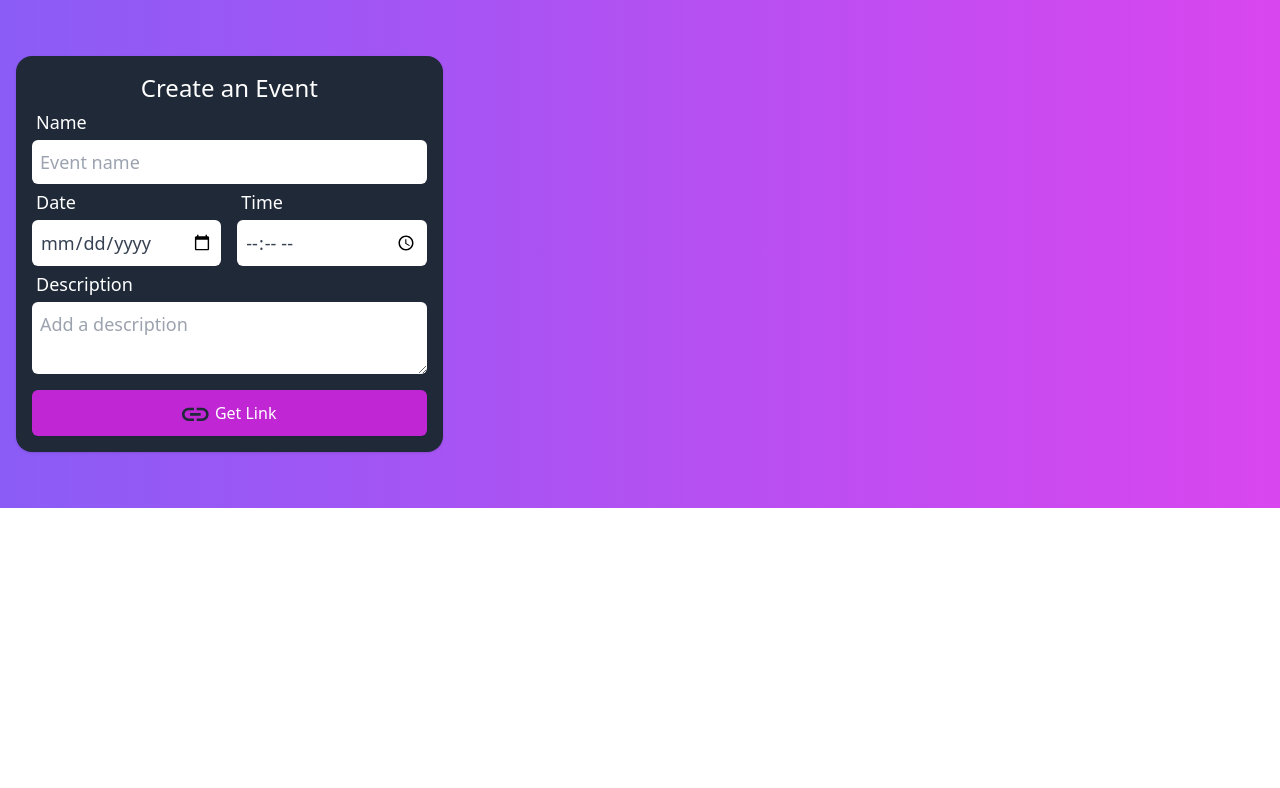
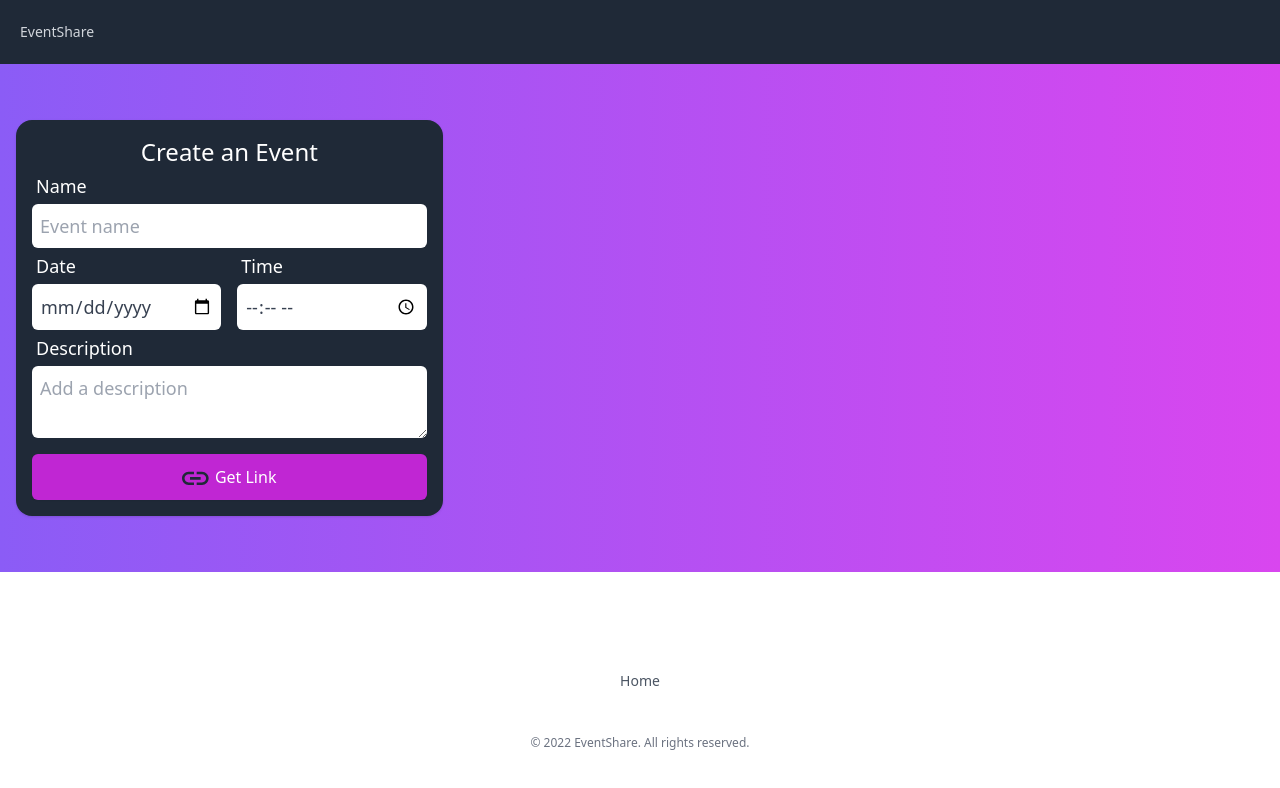
Before and after one commit to zero-to-prod/event-share-frontend, a SvelteKit app: page / in a window 1280 px wide. Shown: the top 788 px of the page. Built offline with nearby package versions, Linux system fonts and the light colour scheme.

Commit message:
Feat/add header and footer (#8)
* Create Header and Footer

* Styling

```diff
--- /dev/null
+++ b/src/components/footer/Footer.svelte
@@ -0,0 +1,15 @@
+<script>
+  import FooterLink from './FooterLink.svelte';
+  const year = new Date().getFullYear();
+</script>
+
+<footer class="bg-white">
+  <div class="mx-auto max-w-7xl overflow-hidden py-20 px-6 sm:py-24 lg:px-8">
+    <nav class="-mb-6 columns-2 sm:flex sm:justify-center sm:space-x-12" aria-label="Footer">
+      <FooterLink href="/">Home</FooterLink>
+    </nav>
+    <p class="mt-10 text-center text-xs leading-5 text-gray-500">
+      &copy; {year} EventShare. All rights reserved.
+    </p>
+  </div>
+</footer>
--- /dev/null
+++ b/src/components/footer/FooterLink.svelte
@@ -0,0 +1,7 @@
+<script lang="ts">
+  export let href: string | undefined;
+</script>
+
+<div class="pb-6">
+  <a {href} class="text-sm leading-6 text-gray-600 hover:text-gray-900"><slot /></a>
+</div>
--- /dev/null
+++ b/src/components/top_nav/TopNav.svelte
@@ -0,0 +1,16 @@
+<nav class="bg-gray-800">
+  <div class="mx-auto max-w-7xl px-2">
+    <div class="relative flex h-16 items-center justify-between">
+      <div class="flex flex-1 items-center justify-center sm:items-stretch sm:justify-start">
+        <div class="flex flex-shrink-0 items-center">
+          <a
+            class="text-gray-300 hover:bg-gray-700 hover:text-white px-3 py-2 rounded-md text-sm font-medium"
+            href="/"
+          >
+            EventShare
+          </a>
+        </div>
+      </div>
+    </div>
+  </div>
+</nav>
--- a/src/routes/+layout.svelte
+++ b/src/routes/+layout.svelte
@@ -1,10 +1,13 @@
 <script>
   import '../app.css';
+  import TopNav from '../components/top_nav/TopNav.svelte';
+  import Footer from '../components/footer/Footer.svelte';
 </script>
 
 <svelte:head>
   <title>Event Share</title>
   <meta name="description" content="Create and Share Your Events" />
 </svelte:head>
-
+<TopNav />
 <slot />
+<Footer />
--- a/src/routes/+page.svelte
+++ b/src/routes/+page.svelte
@@ -2,10 +2,8 @@
   import UeCreate from '$lib/api/UeCreate';
   import type { Ue } from '$lib/types';
   import { page } from '$app/stores';
-  import { slide } from 'svelte/transition';
   import { localLoading } from '../stores';
   import Loader from '../components/Loader.svelte';
-  import { fade } from 'svelte/transition';
 
   let name: Ue['name'];
   let date: string | undefined = undefined;
@@ -63,6 +61,7 @@
 </script>
 
 <div class="hero-bg py-10">
+  <div class="max-w-7xl mx-auto">
     <div class="m-4 shadow rounded-2xl bg-gray-800 p-4 md:w-1/2 lg:w-1/3 divide-y">
       <div>
         <h1 class="text-center text-2xl text-white">Create an Event</h1>
@@ -109,7 +108,7 @@
             />
           </label>
 
-        <button type="submit" class="mt-4 create-link" disabled={isLoading} transition:fade>
+          <button type="submit" class="mt-4 create-link" disabled={isLoading}>
             {#if isLoading}
               <Loader />
             {:else}
@@ -131,7 +130,7 @@
         </form>
       </div>
       {#if ue}
-      <div class="flex pt-4 gap-4 border-gray-600 mt-4" transition:slide>
+        <div class="flex pt-4 gap-4 border-gray-600 mt-4">
           <label class="w-full text-white">
             Shareable Link
             <input
@@ -141,7 +140,7 @@
             />
           </label>
           <div class="mt-auto">
-          <a href={`${$page.url}${ue.id}`} target="_blank" rel="noreferrer">
+            <a href={`${$page.url}${ue.id}`}>
               <button type="submit" class="view-link"
                 ><span
                   ><svg class="h-4 mr-2" focusable="false" aria-hidden="true" viewBox="0 0 22 22"
@@ -168,6 +167,7 @@
       {/if}
     </div>
   </div>
+</div>
 
 <style lang="postcss">
   label {
--- a/src/routes/[ueid]/+page.ts
+++ b/src/routes/[ueid]/+page.server.ts
@@ -1,6 +1,6 @@
-import type { PageLoad } from './$types';
+import type { PageServerLoad } from './$types';
 import UeShow from '$lib/api/UeShow';
-
+export const ssr = true;
 export const load = (({ params }) => {
   return UeShow({ id: params.ueid });
-}) satisfies PageLoad;
+}) satisfies PageServerLoad;
--- a/src/routes/[ueid]/+page.svelte
+++ b/src/routes/[ueid]/+page.svelte
@@ -1,13 +1,17 @@
 <script lang="ts">
   import type { Ue } from '$lib/types';
-
   export let data: Ue;
+  const { name, time, description } = data;
 </script>
 
 <div class="hero-bg py-10 ">
   <div class="max-w-4xl mx-auto text-white space-y-4">
-    <h1 class="text-4xl text-center">{data.name}</h1>
-    <h2 class="text-3xl text-center">{new Date(data.time).toDateString()}</h2>
-    <p class="text-lg text-center">{data.description}</p>
+    <h2 class="text-4xl text-center">{name}</h2>
+    {#if time}
+      <h2 class="text-3xl text-center">{new Date(time).toDateString()}</h2>
+    {/if}
+    {#if description}
+      <p class="text-lg text-center">{description}</p>
+    {/if}
   </div>
 </div>
```
Lines whose indentation alone changed are shown as unchanged.
